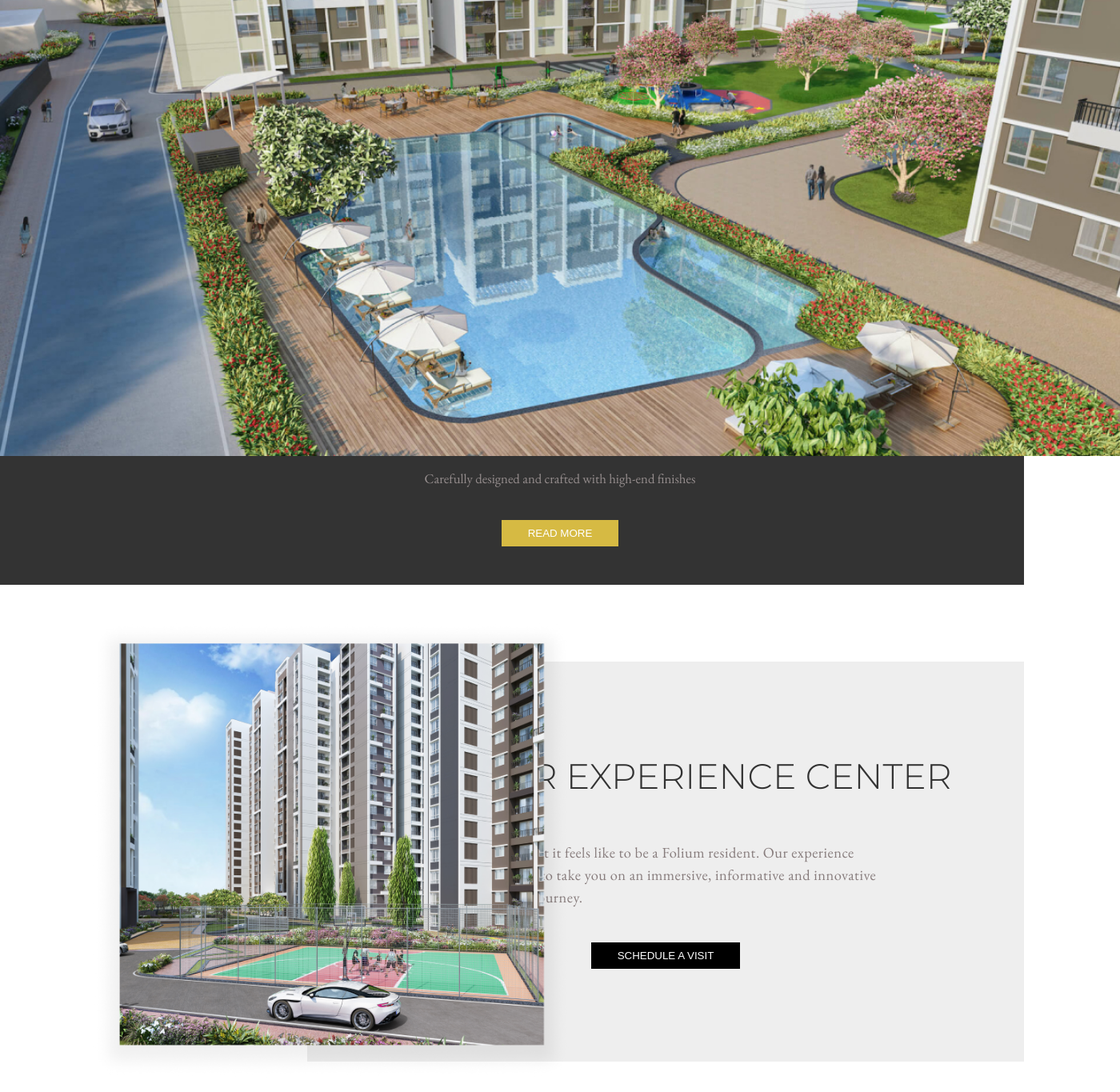
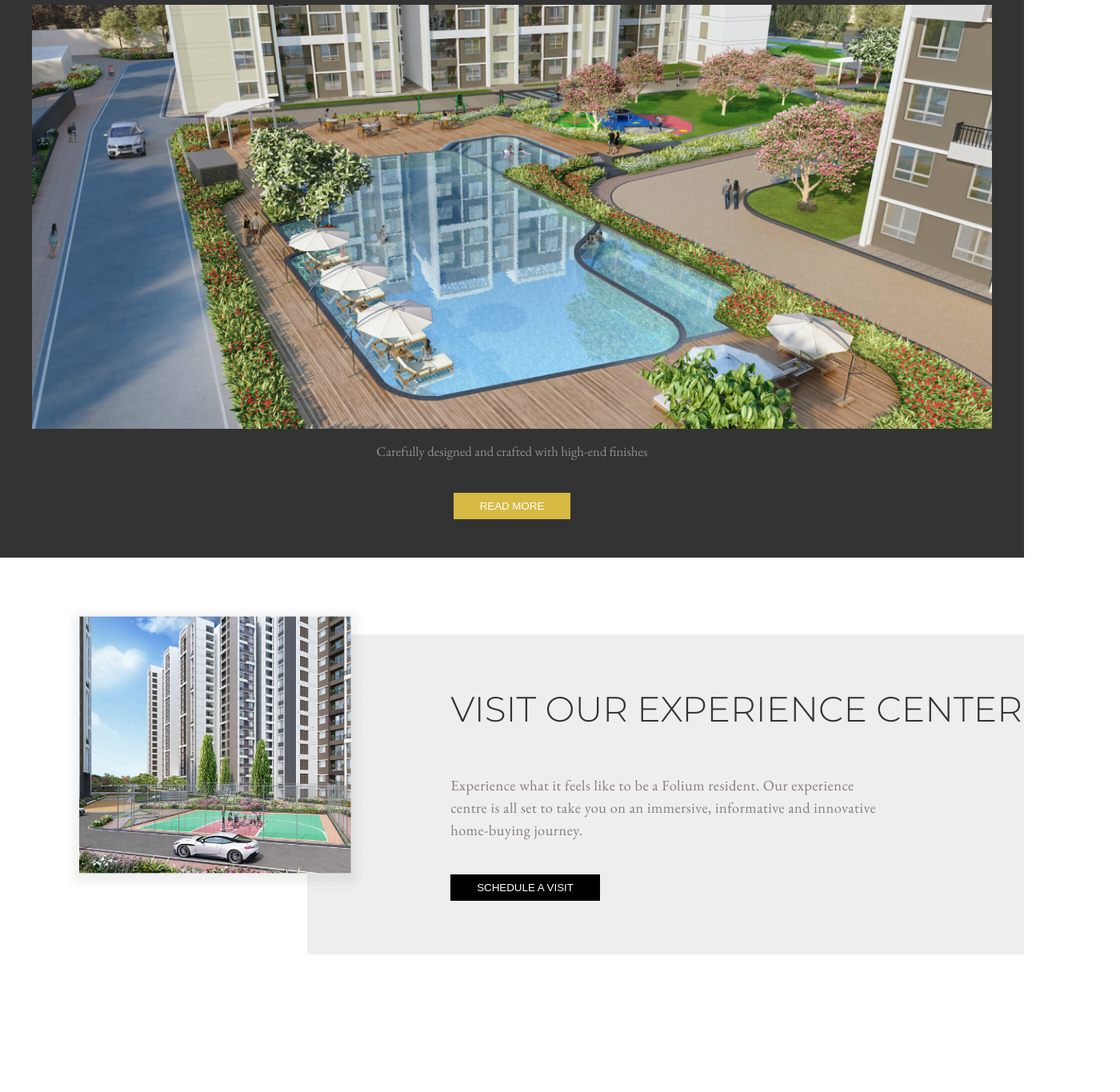
Before and after one commit to bharathsampangi/folium, a Next.js app: page / in a window 1280 px wide. Shown: the part 4122-5487 px from the top of the page at 80% size, 1400 px wide, since content can reach past the window. After the commit the page ends 5411 px from the top, so only its background shows below. Built offline with nearby package versions, Linux system fonts and the light colour scheme.

Commit message:
experience

```diff
--- a/components/experience/Experience.js
+++ b/components/experience/Experience.js
@@ -3,7 +3,11 @@ import styles from "./styles/Experience.module.css"
 export default function Experience() {
     return (
         <section className={styles.experience}>
-            <div className={styles.empty}></div>
+            <div className={styles.empty}>
+                <div className={styles.experienceImage}>
+                    <img src="/images/homecarimg.png" />
+                </div>
+            </div>
             <div className={styles.experienceBox}>
                 <div className={styles.header}>visit our experience center</div>
                 <p className={styles.text}>
@@ -12,9 +16,6 @@ export default function Experience() {
                     informative and innovative home-buying journey.
                 </p>
                 <button className={styles.button}>Schedule a Visit</button>
-                <div className={styles.experienceImage}>
-                    <img src="/images/homecarimg.png" />
-                </div>
             </div>
         </section>
     )
--- a/components/experience/styles/Experience.module.css
+++ b/components/experience/styles/Experience.module.css
@@ -1,11 +1,12 @@
 .experience {
-    margin: 6rem 0;
+    margin: 6rem auto;
     display: flex;
     justify-content: flex-end;
 }
 
 .empty {
     flex: 30%;
+    position: relative;
 }
 
 .experienceBox {
@@ -13,11 +14,10 @@
     background-color: #eee;
     display: flex;
     flex-direction: column;
-    align-items: center;
+    /* align-items: center; */
     justify-content: center;
     padding: 2rem 0;
-    min-height: 500px;
-    position: relative;
+    min-height: 400px;
 }
 
 .header {
@@ -26,6 +26,7 @@
     text-transform: uppercase;
     font-weight: 200;
     padding-bottom: 1.25rem;
+    margin-left: 20%;
 }
 
 .text {
@@ -37,6 +38,7 @@
     padding-top: 1rem;
     width: 60%;
     color: rgb(135, 124, 124);
+    margin-left: 20%;
 }
 
 .button {
@@ -49,14 +51,23 @@
     display: block;
     color: #fff;
     margin-top: 1.5rem;
+    align-self: flex-start;
+    margin-left: 20%;
 }
 
 .experienceImage {
+    width: 100%;
     position: absolute;
     top: -10%;
-    left: -30%;
+    left: 20%;
 }
 
 .experienceImage > img {
-    width: 600px;
+    width: 100%;
 }
+
+@media screen and (min-width: 1441px) {
+    .experienceBox {
+        min-height: 600px;
+    }
+}
--- a/components/preview/styles/Preview.module.css
+++ b/components/preview/styles/Preview.module.css
@@ -47,6 +47,7 @@
 .tabContainer {
     display: flex;
     justify-content: center;
+    width: 100%;
 }
 
 .tabContainer > img {
--- a/components/welcome/styles/Welcome.module.css
+++ b/components/welcome/styles/Welcome.module.css
@@ -5,7 +5,7 @@
 }
 
 .container {
-    width: 1400px;
+    max-width: 1200px;
     margin: 0 auto;
 }
 
@@ -49,7 +49,7 @@
 
 .tabContainer > img {
     width: 100%;
-    max-width: 1400px;
+    max-width: 1200px;
 }
 
 .tabButtons .active {
```
